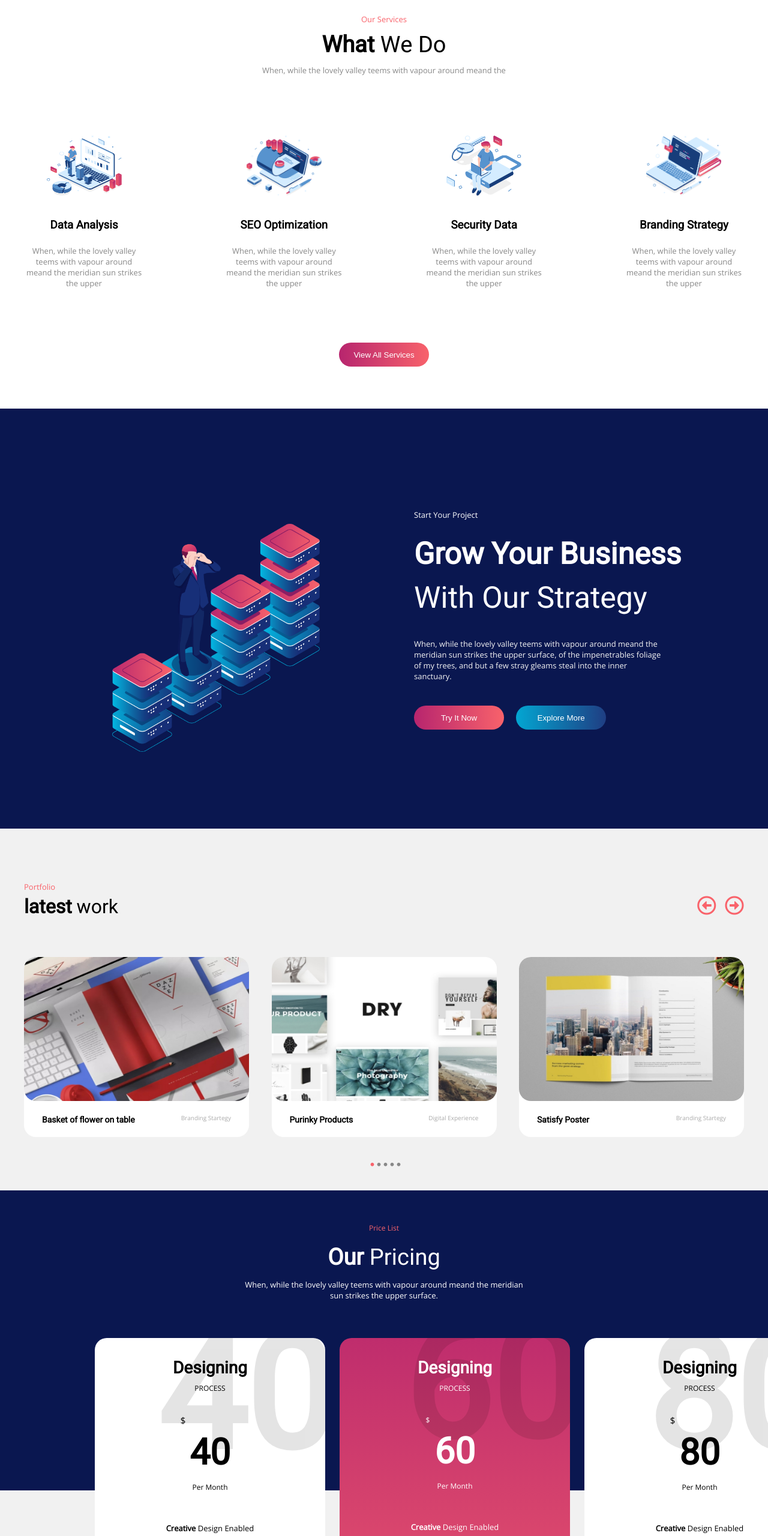
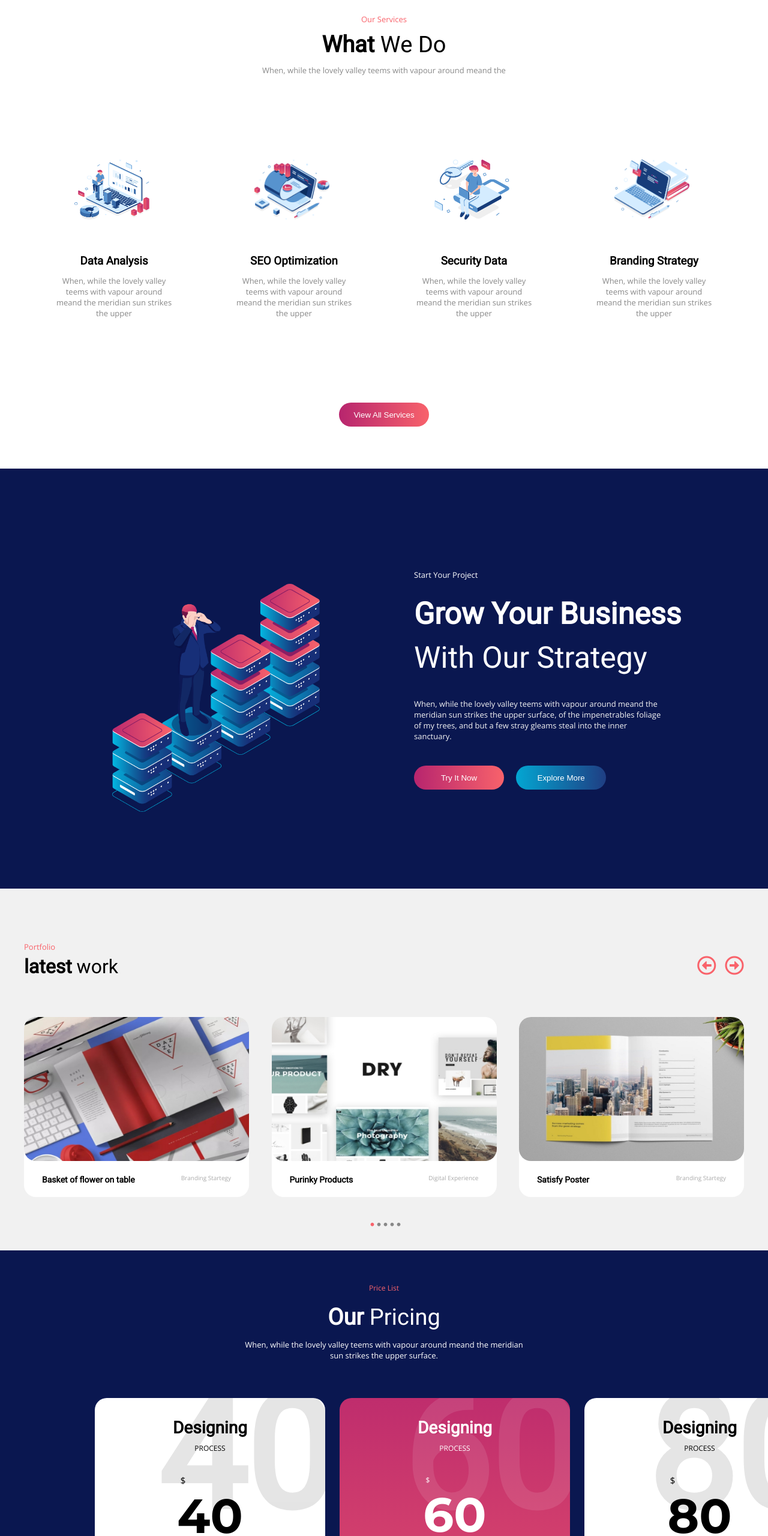
Before and after one commit to alelig95/proj-html-vuejs, a website: page index.html in a window 1280 px wide. Shown: the part 800-3360 px from the top of the page at 60% size. Drawn offline with nearby package versions, Linux system fonts and the light colour scheme.

Commit message:
Consegna finale del progetto

```diff
--- a/index.html
+++ b/index.html
@@ -9,9 +9,11 @@
   <link href="https://fonts.googleapis.com/css2?family=Open+Sans&display=swap" rel="stylesheet">
   <link rel="preconnect" href="https://fonts.gstatic.com">
   <link href="https://fonts.googleapis.com/css2?family=Heebo&display=swap" rel="stylesheet">
+  <link rel="preconnect" href="https://fonts.gstatic.com">
+  <link href="https://fonts.googleapis.com/css2?family=Montserrat:wght@700&display=swap" rel="stylesheet">
   <script src="https://cdn.jsdelivr.net/npm/vue/dist/vue.js"></script>
   <link rel="stylesheet" href="dist/app.css">
-  <title>Document</title>
+  <title>Corporate landing</title>
 </head>
 <body>
 
@@ -51,23 +53,31 @@
           <p>When, while the lovely valley teems with vapour around meand the</p>
 
         <div class="services-list">
-          <div class="data-analysis">
-            <img src="images/Group-247.png" alt="">
+          <div class="services-list-box">
+            <div class="img-c">
+              <img src="images/Group-247.png" alt="">
+            </div>
             <h3>Data Analysis</h3>
             <p>When, while the lovely valley teems with vapour around meand the meridian sun strikes the upper</p>
           </div>
-          <div class="seo-optimization">
-            <img src="images/Group-567.png" alt="">
+          <div class="services-list-box">
+            <div class="img-c">
+              <img src="images/Group-567.png" alt="">
+            </div>
             <h3>SEO Optimization</h3>
             <p>When, while the lovely valley teems with vapour around meand the meridian sun strikes the upper</p>
           </div>
-          <div class="security-data">
-            <img src="images/Group-538.png" alt="">
+          <div class="services-list-box">
+            <div class="img-c">
+              <img src="images/Group-538.png" alt="">
+            </div>
             <h3>Security Data</h3>
             <p>When, while the lovely valley teems with vapour around meand the meridian sun strikes the upper</p>
           </div>
-          <div class="branding-strategy">
-            <img src="images/Group-566.png" alt="">
+          <div class="services-list-box">
+            <div class="img-c">
+              <img src="images/Group-566.png" alt="">
+            </div>
             <h3>Branding Strategy</h3>
             <p>When, while the lovely valley teems with vapour around meand the meridian sun strikes the upper</p>
           </div>
--- a/src/app.scss
+++ b/src/app.scss
@@ -200,30 +200,65 @@ header{
   p{
     color: $primary-color;
     font-size: 13px;
+    margin-bottom: 100px;
   }
 
   &-list{
-    @include flex-space-between();
+    padding-top: 100px;
+    display: flex;
+    justify-content: space-around;
     text-align: center;
 
+    &-box{
+      width: 300px;
+      height: 265px;
+      position: relative;
+      background-color: #fff;
+    }
+    &-box:hover{
+      background-color: $primary-background-color;
+      border-radius: 26px;
+
+      p, h3{
+        color: #fff;
+      }
+      .img-c{
+        box-shadow: 0 0 10px #888888;
+      }
+    }
+
+    .img-c{
+      height: 180px;
+      width: 180px;
+      margin: 0 auto;
+      display: flex;
+      align-items: center;
+      justify-content: center;
+      position: absolute;
+      background: #fff;
+      top: -100px;
+      left: 56px;
+      border-radius: 26px;
+
+    }
     img{
       width: 125px;
       height: 100px;
-      margin-top: 100px;
     }
 
     h3{
-      margin-top: 30px;
-      margin-bottom: 20px;
+      margin-top: 95px;
+      margin-bottom: 10px;
     }
 
     p{
       color: $primary-color;
       width: 200px;
+      margin: 0 auto;
     }
   }
   button{
-    margin-top: 90px;
+    margin-top: 80px;
   }
 }
 
@@ -386,7 +421,7 @@ header{
       position: absolute;
       right: -13px;
       top: -87px;
-      color: black;
+      color: #000;
       opacity: 0.1;
     }
 
@@ -406,7 +441,7 @@ header{
 
     &-middle{
       margin-top: 33px;
-      padding-bottom: 50px;
+      padding-bottom: 40px;
       position: relative;
       z-index: 1;
 
@@ -416,7 +451,8 @@ header{
       }
 
       h2{
-        font-size: 60px;
+        font-size: 80px;
+        font-family: $font-our-pricing;
       }
       span{
         font-size: 12px;
@@ -457,9 +493,9 @@ header{
     .transparent-number{
       font-size: 260px;
       position: absolute;
-      right: -15px;
-      top: -105px;
-      color: black;
+      right: -13px;
+      top: -87px;
+      color: #fff;
       opacity: 0.1;
     }
 
@@ -479,7 +515,7 @@ header{
 
     &-middle{
       margin-top: 31px;
-      padding-bottom: 50px;
+      padding-bottom: 40px;
       position: relative;
       z-index: 1;
 
@@ -488,7 +524,8 @@ header{
       }
 
       h2{
-        font-size: 60px;
+        font-size: 80px;
+        font-family: $font-our-pricing;
       }
       span{
         font-size: 12px;
@@ -684,7 +721,7 @@ header{
         position: absolute;
         font-size: 170px;
         top: 30px;
-        left: 38%;
+        left: 39%;
         opacity: 0.1;
       }
 
--- a/src/fonts.scss
+++ b/src/fonts.scss
@@ -1,2 +1,3 @@
 $font-body: 'Open Sans', sans-serif;
 $font-title: 'Heebo', sans-serif;
+$font-our-pricing: 'Montserrat', sans-serif;
```
Also changed, not shown: dist/app.css.
